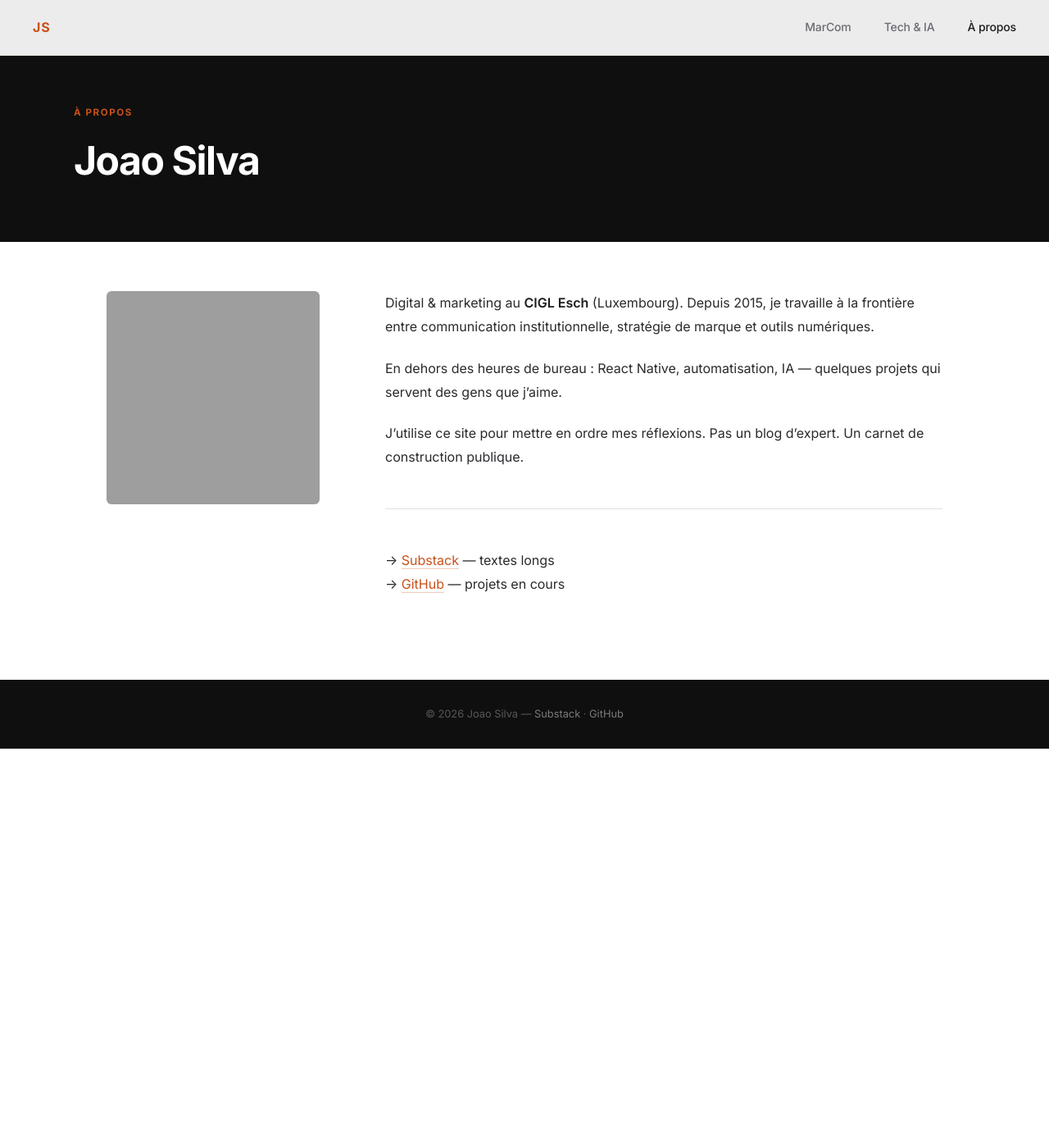
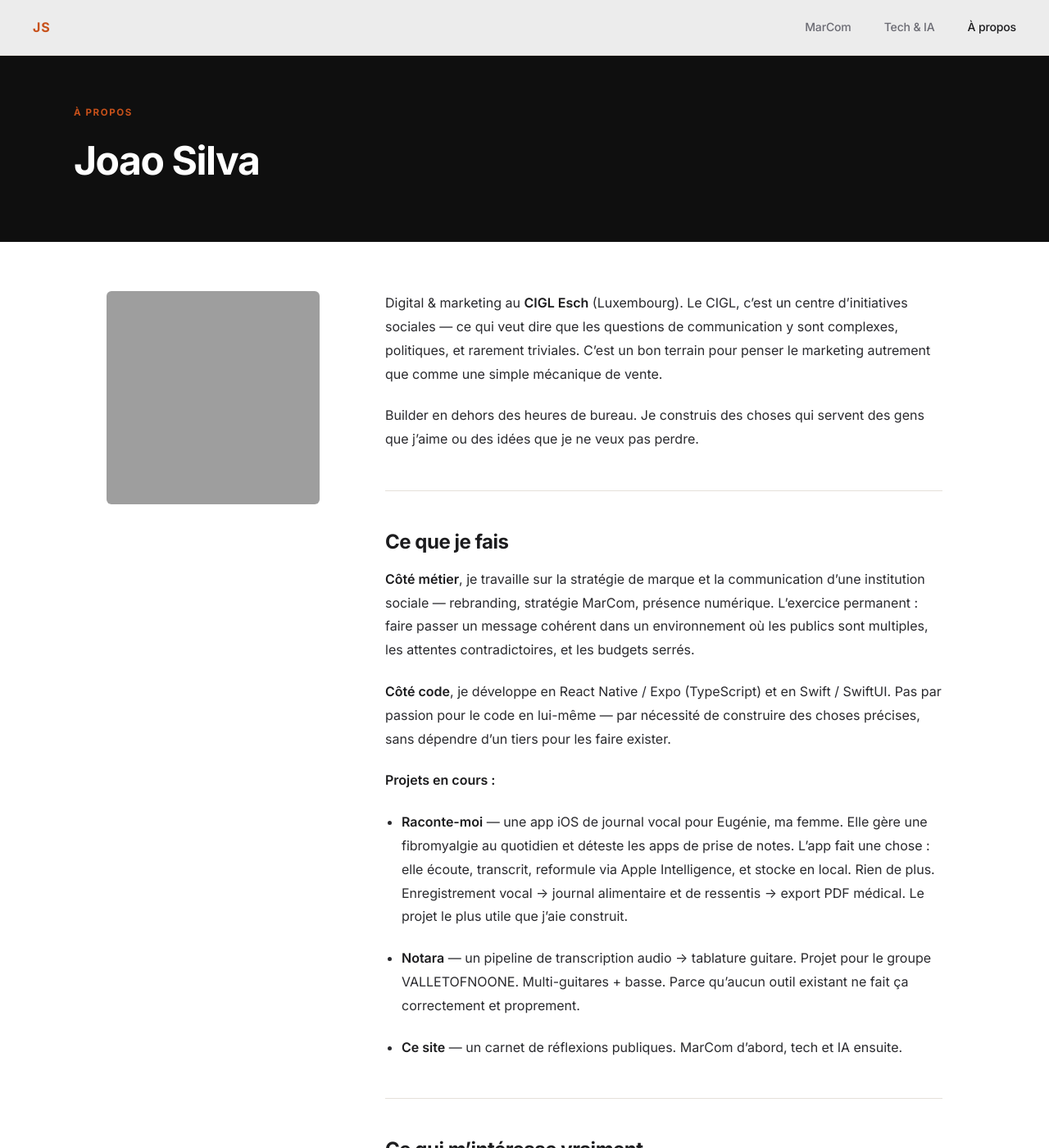
Before and after one commit to joaofmsilva1979/joaofmsilva1979.github.io, a Jekyll site: the page built from a-propos.md, in a window 1280 px wide and 1400 px high. Shown: the whole window at 82% size. Built offline with Jekyll 4.4.1, drawn with Linux system fonts in a browser that asks for light colours; some of the changed text lies outside the part shown; grey boxes are pictures that could not be loaded.

Commit message:
À propos — bio exhaustive (MarCom, tech, IA, projets, curiosités)
Co-Authored-By: Claude Sonnet 4.6 <noreply@anthropic.com>

```diff
--- a/a-propos.md
+++ b/a-propos.md
@@ -4,11 +4,52 @@ title: Joao Silva
 permalink: /a-propos/
 ---
 
-Digital & marketing au **CIGL Esch** (Luxembourg). Depuis 2015, je travaille à la frontière entre communication institutionnelle, stratégie de marque et outils numériques.
+Digital & marketing au **CIGL Esch** (Luxembourg). Le CIGL, c'est un centre d'initiatives sociales — ce qui veut dire que les questions de communication y sont complexes, politiques, et rarement triviales. C'est un bon terrain pour penser le marketing autrement que comme une simple mécanique de vente.
 
-En dehors des heures de bureau : React Native, automatisation, IA — quelques projets qui servent des gens que j'aime.
+Builder en dehors des heures de bureau. Je construis des choses qui servent des gens que j'aime ou des idées que je ne veux pas perdre.
 
-J'utilise ce site pour mettre en ordre mes réflexions. Pas un blog d'expert. Un carnet de construction publique.
+---
+
+## Ce que je fais
+
+**Côté métier**, je travaille sur la stratégie de marque et la communication d'une institution sociale — rebranding, stratégie MarCom, présence numérique. L'exercice permanent : faire passer un message cohérent dans un environnement où les publics sont multiples, les attentes contradictoires, et les budgets serrés.
+
+**Côté code**, je développe en React Native / Expo (TypeScript) et en Swift / SwiftUI. Pas par passion pour le code en lui-même — par nécessité de construire des choses précises, sans dépendre d'un tiers pour les faire exister.
+
+**Projets en cours :**
+
+- **Raconte-moi** — une app iOS de journal vocal pour Eugénie, ma femme. Elle gère une fibromyalgie au quotidien et déteste les apps de prise de notes. L'app fait une chose : elle écoute, transcrit, reformule via Apple Intelligence, et stocke en local. Rien de plus. Enregistrement vocal → journal alimentaire et de ressentis → export PDF médical. Le projet le plus utile que j'aie construit.
+
+- **Notara** — un pipeline de transcription audio → tablature guitare. Projet pour le groupe VALLETOFNOONE. Multi-guitares + basse. Parce qu'aucun outil existant ne fait ça correctement et proprement.
+
+- **Ce site** — un carnet de réflexions publiques. MarCom d'abord, tech et IA ensuite.
+
+---
+
+## Ce qui m'intéresse vraiment
+
+**En marketing & communication :**
+La frontière entre stratégie et exécution. Pourquoi tant d'organisations communiquent bien sur des choses mal pensées. L'évolution du modèle marketing des 4P aux 10P. Seth Godin — pas comme gourou, mais comme correcteur utile. La notion de permission, la valeur de la confiance, la différence entre une marque et un logo.
+
+**En tech & IA :**
+Claude Code comme collaborateur de travail — pas comme générateur de texte. L'automatisation des tâches répétitives avec n8n. Les LLM locaux et la question de la confidentialité des données. La différence entre l'IA qui impressionne et l'IA qui est réellement utile. Les agents qui font des choses pendant que tu dors.
+
+**En développement :**
+React Native parce que iOS + le web dans une seule codebase, c'est encore la bonne réponse pour des projets de cette taille. Swift / SwiftUI pour ce qui doit être vraiment natif. SQLite local parce que les données des gens n'ont pas à vivre sur des serveurs tiers. L'architecture de stores Zustand. Les tests qui ne mentent pas.
+
+**En info & comm :**
+Le journalisme de données. La carte comme outil de narration. Les newsletters qui tiennent leurs promesses. La question de ce qui mérite d'être publié — et sous quelle forme. Substack comme espace d'écriture longue, déconnecté du bruit des réseaux.
+
+**Curiosités permanentes :**
+La transcription musicale automatisée. La sécurité applicative (j'ai publié deux skills d'audit de sécurité pour Claude Code). L'acoustique des espaces. Les systèmes de backup qui ne font pas défaut. La typographie. Le design qui s'efface.
+
+---
+
+## Ma façon de travailler
+
+Builder, pas théoricien. Je lis, je teste, je casse, je recommence. Je préfère l'open source quand la confidentialité compte — n8n plutôt que Zapier, NocoDB plutôt qu'Airtable. Je travaille avec Claude Code comme avec un collègue : je donne du contexte, je valide les décisions, je reste responsable du résultat.
+
+Pour les projets IA et automatisation : forfait, pas TJM.
 
 ---
 
```
